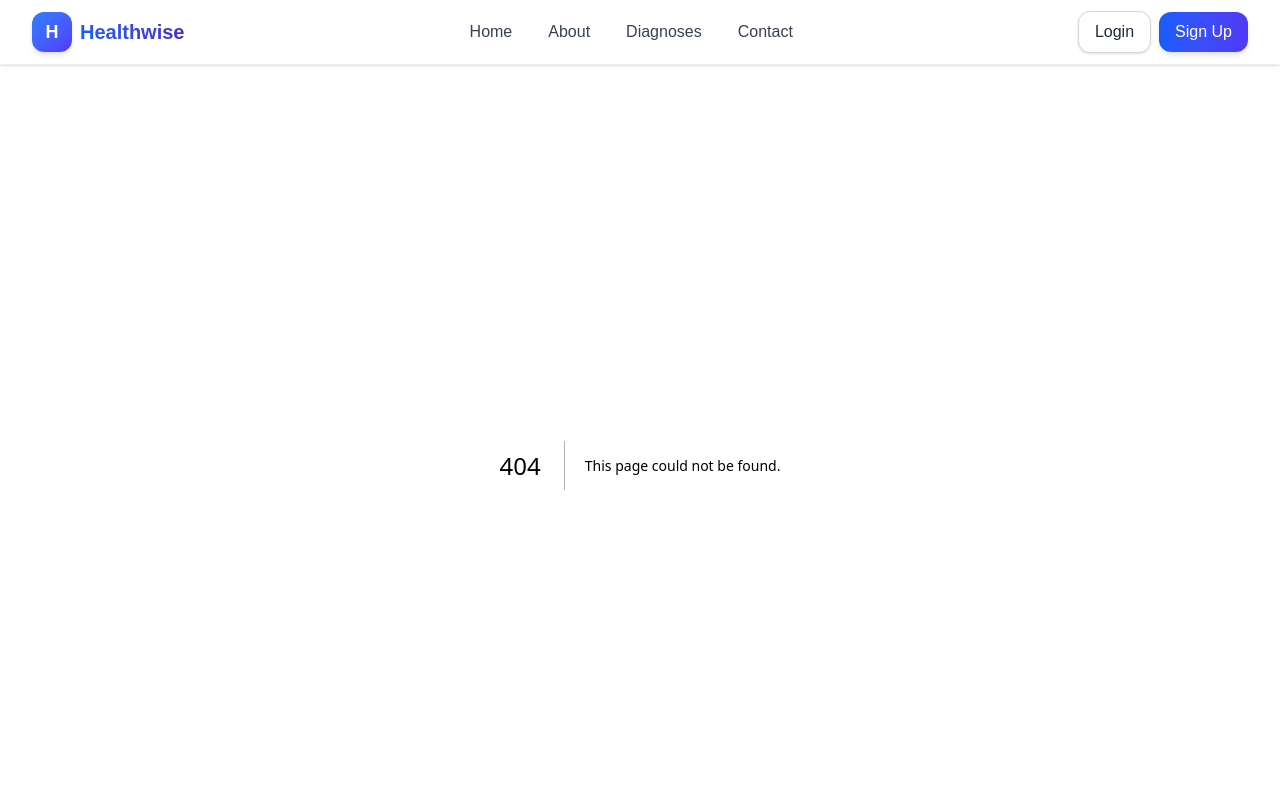
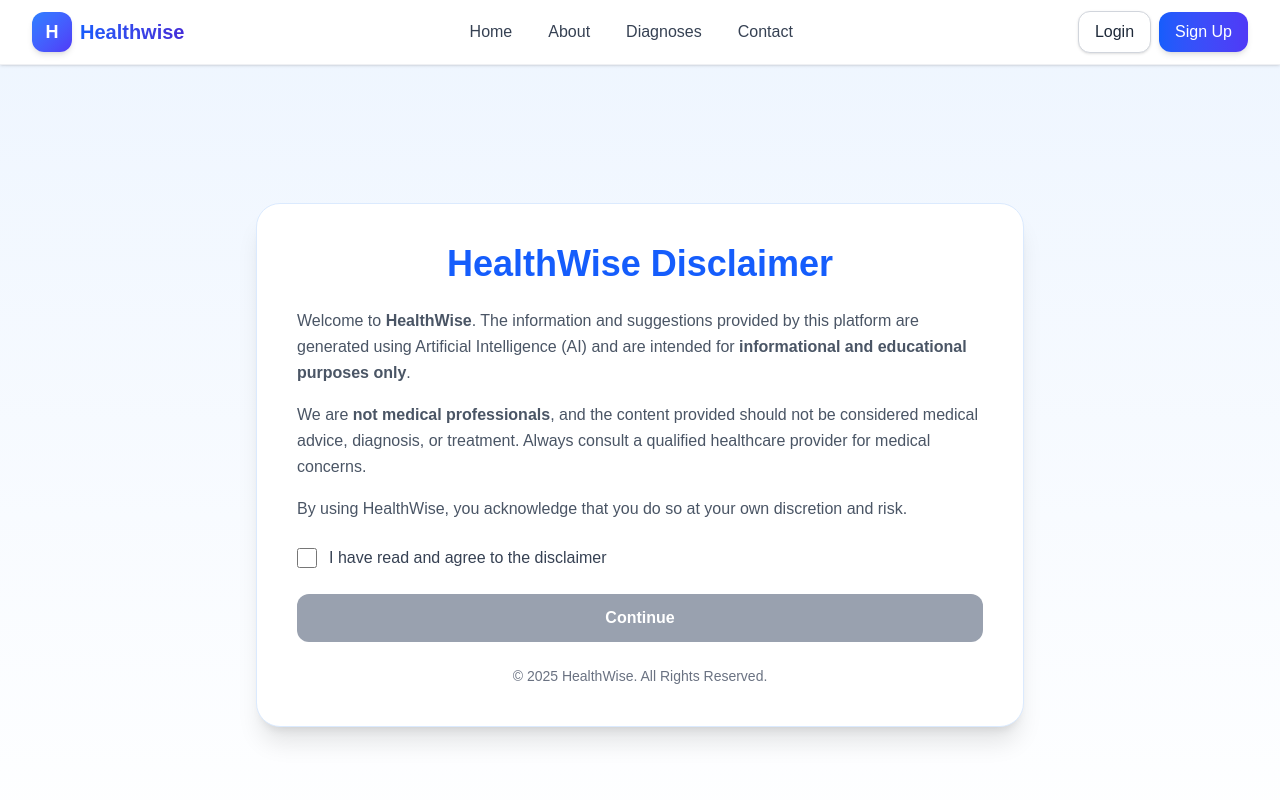
Before and after one commit to bhavy-sharma/HealtWise, a Next.js app: page /disclaimer in a window 1280 px wide. Before the commit this address had no page. Shown: the top 800 px of the page. Built offline with nearby package versions, Linux system fonts and the light colour scheme.

Commit message:
disclaimer

```diff
--- /dev/null
+++ b/app/disclaimer/page.jsx
@@ -0,0 +1,74 @@
+"use client"; // Needed for React state in App Router
+
+import { useState } from "react";
+import { useRouter } from "next/navigation"; // For App Router
+// If using Pages Router, use: import { useRouter } from "next/router";
+
+export default function Disclaimer() {
+  const [agreed, setAgreed] = useState(false);
+  const router = useRouter();
+
+  const handleContinue = () => {
+    if (agreed) {
+      // Redirect to dashboard or home page
+      router.push("/diagnose"); // Change to your landing page
+    }
+  };
+
+  return (
+    <main className="min-h-screen bg-gradient-to-b from-blue-50 to-white flex items-center justify-center px-6 py-12">
+      <div className="max-w-3xl bg-white p-10 rounded-3xl shadow-xl border border-blue-100">
+        <h1 className="text-4xl font-bold text-blue-600 mb-6 text-center">
+          HealthWise Disclaimer
+        </h1>
+
+        <p className="text-gray-600 mb-4 leading-relaxed">
+          Welcome to <strong>HealthWise</strong>. The information and suggestions provided by this platform
+          are generated using Artificial Intelligence (AI) and are intended for <strong>informational and
+          educational purposes only</strong>.
+        </p>
+
+        <p className="text-gray-600 mb-4 leading-relaxed">
+          We are <strong>not medical professionals</strong>, and the content provided should not be considered
+          medical advice, diagnosis, or treatment. Always consult a qualified healthcare provider for medical
+          concerns.
+        </p>
+
+        <p className="text-gray-600 mb-6 leading-relaxed">
+          By using HealthWise, you acknowledge that you do so at your own discretion and risk.
+        </p>
+
+        {/* Checkbox */}
+        <div className="flex items-center mb-6">
+          <input
+            type="checkbox"
+            id="agree"
+            className="h-5 w-5 text-blue-600 focus:ring-blue-500 border-gray-300 rounded"
+            checked={agreed}
+            onChange={() => setAgreed(!agreed)}
+          />
+          <label htmlFor="agree" className="ml-3 text-gray-700">
+            I have read and agree to the disclaimer
+          </label>
+        </div>
+
+        {/* Continue Button */}
+        <button
+          onClick={handleContinue}
+          disabled={!agreed}
+          className={`w-full py-3 rounded-xl text-white font-semibold transition ${
+            agreed
+              ? "bg-blue-600 hover:bg-blue-700"
+              : "bg-gray-400 cursor-not-allowed"
+          }`}
+        >
+          Continue
+        </button>
+
+        <div className="mt-6 text-center text-sm text-gray-500">
+          © {new Date().getFullYear()} HealthWise. All Rights Reserved.
+        </div>
+      </div>
+    </main>
+  );
+}
```
Also changed, not shown: 1 other file (tests, documents, lock files or other folders).
